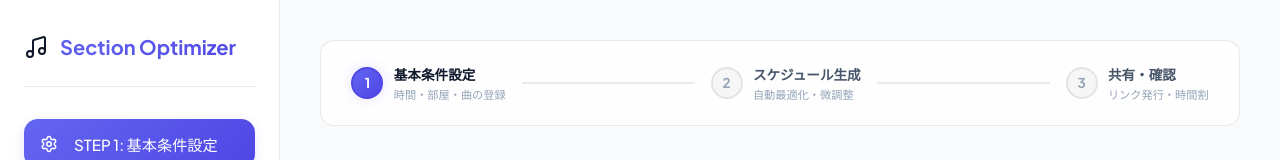
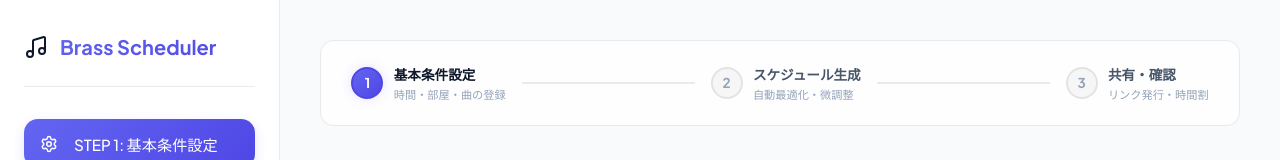
Before and after one commit to zfzeR1/brass-scheduler, a React (Vite) app: page / in a window 1280 px wide. Shown: the top 160 px of the page. Built offline with nearby package versions, Linux system fonts and the light colour scheme.

Commit message:
fix: アプリ名称を Brass Scheduler に統一 (PCロゴ・LINE共有OGPメタタグ・package.json・HTMLタイトル)

```diff
--- a/index.html
+++ b/index.html
@@ -1,10 +1,23 @@
 <!doctype html>
-<html lang="en">
+<html lang="ja">
   <head>
     <meta charset="UTF-8" />
     <link rel="icon" type="image/svg+xml" href="/favicon.svg" />
     <meta name="viewport" content="width=device-width, initial-scale=1.0" />
-    <title>my-first-project</title>
+    <title>Brass Scheduler - 吹奏楽練習スケジュール作成</title>
+    <meta name="description" content="吹奏楽部のパート・セクション練習スケジュールを自動作成・調整・共有できるツール" />
+
+    <!-- OGP (Open Graph Protocol) 設定: LINEやSNSでシェアした際に表示されるタイトルと概要 -->
+    <meta property="og:title" content="Brass Scheduler - 吹奏楽練習スケジュール" />
+    <meta property="og:description" content="本日の練習スケジュール・個人時間割を確認できます" />
+    <meta property="og:type" content="website" />
+    <meta property="og:site_name" content="Brass Scheduler" />
+    <meta property="og:url" content="https://brass-scheduler.vercel.app" />
+
+    <!-- Twitter Card -->
+    <meta name="twitter:card" content="summary" />
+    <meta name="twitter:title" content="Brass Scheduler - 吹奏楽練習スケジュール" />
+    <meta name="twitter:description" content="本日の練習スケジュール・個人時間割を確認できます" />
   </head>
   <body>
     <div id="root"></div>
--- a/package.json
+++ b/package.json
@@ -1,5 +1,5 @@
 {
-  "name": "my-first-project",
+  "name": "brass-scheduler",
   "private": true,
   "version": "0.0.0",
   "type": "module",
--- a/src/App.tsx
+++ b/src/App.tsx
@@ -208,6 +208,11 @@ export default function App() {
     return () => mediaQuery.removeEventListener('change', applyTheme);
   }, []);
 
+  // ページタイトルをモードに応じて設定
+  useEffect(() => {
+    document.title = isMemberMode ? '練習スケジュール - Brass Scheduler' : 'Brass Scheduler - 吹奏楽練習スケジュール作成';
+  }, [isMemberMode]);
+
   // URL ハッシュ or クエリから部員閲覧モードを検出（短縮ID・新旧形式すべてに対応）
   useEffect(() => {
     let shortId: string | null = null;
@@ -342,7 +347,7 @@ export default function App() {
   // LINE用共有メッセージをコピー
   const handleCopyLineMessage = async () => {
     const url = await getOrGenerateShortUrl();
-    const message = `【練習スケジュールのご案内】\n本日の練習スケジュールが決定しました！\n以下のリンクを開き、ご自身の担当パートを選択して時間割・練習場所をご確認ください👇\n\n${url}`;
+    const message = `【Brass Scheduler 練習スケジュールのご案内】\n本日の練習スケジュールが決定しました！\n以下のリンクを開き、ご自身の担当パートを選択して時間割・練習場所をご確認ください👇\n\n${url}`;
     navigator.clipboard.writeText(message).then(() => {
       setShareCopied('line');
       setTimeout(() => setShareCopied(false), 3000);
@@ -397,9 +402,10 @@ export default function App() {
         {/* ヘッダー */}
         <div className="member-header">
           <div className="member-header-inner">
-            <div style={{ display: 'flex', alignItems: 'center', gap: '0.6rem' }}>
+            <div style={{ display: 'flex', alignItems: 'center', gap: '0.6rem', flexWrap: 'wrap' }}>
               <Music size={22} style={{ color: 'var(--primary)' }} />
               <h1 className="member-title">練習スケジュール</h1>
+              <span style={{ fontSize: '0.75rem', color: 'var(--text-muted)', background: 'var(--bg-tertiary)', padding: '0.2rem 0.5rem', borderRadius: '4px', fontWeight: 600 }}>Brass Scheduler</span>
             </div>
             <p style={{ fontSize: '0.82rem', color: 'var(--text-secondary)', marginTop: '0.35rem' }}>
               練習時間: {memberData.timeSettings.startTime} 〜 {memberData.timeSettings.endTime} ｜ 1コマ: {memberData.timeSettings.slotDuration}分 ｜ インターバル: {memberData.timeSettings.intervalDuration}分
@@ -432,7 +438,7 @@ export default function App() {
       <aside className="sidebar">
         <div className="app-logo">
           <Music size={24} />
-          <span>Section Optimizer</span>
+          <span>Brass Scheduler</span>
         </div>
 
         <nav className="nav-links">
```
